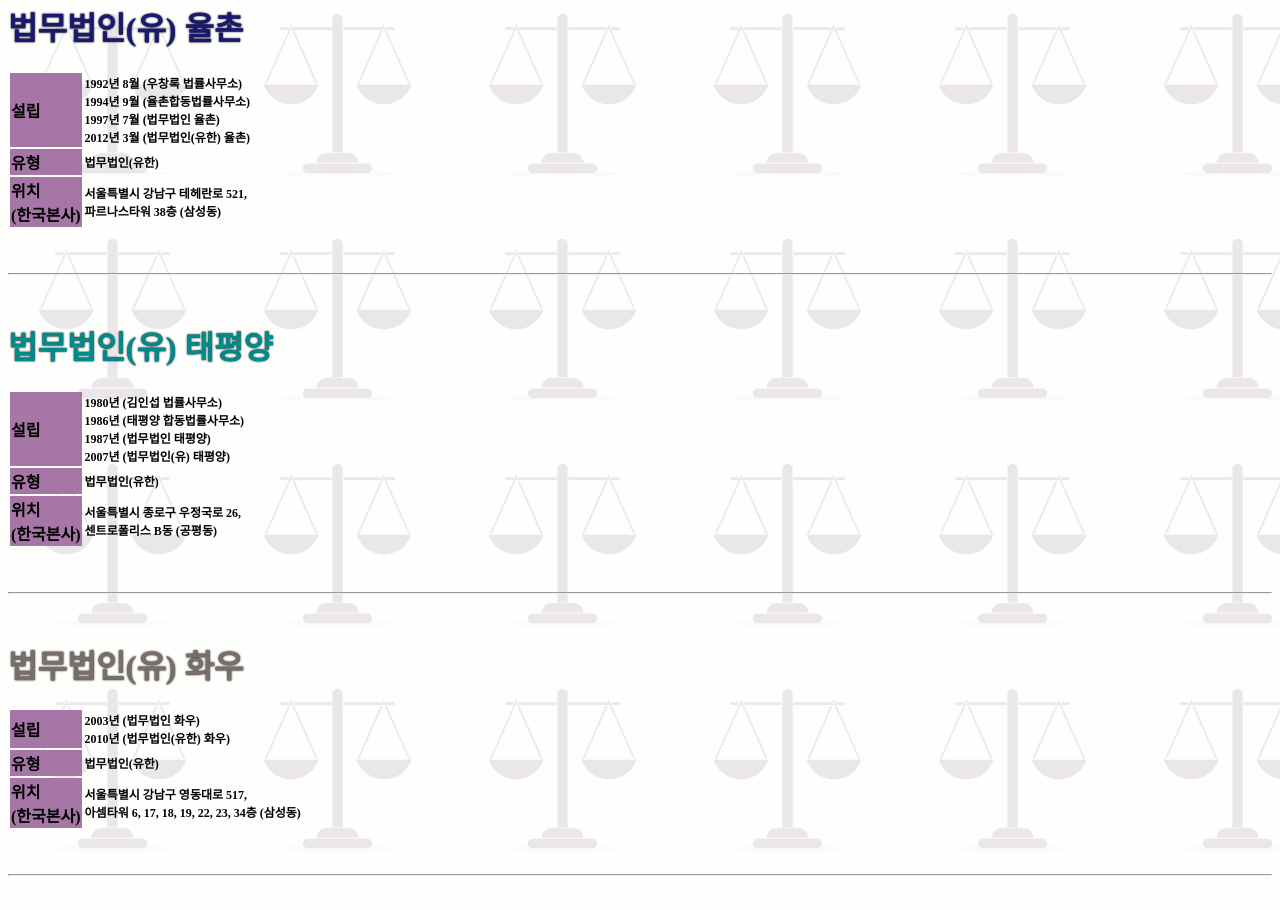
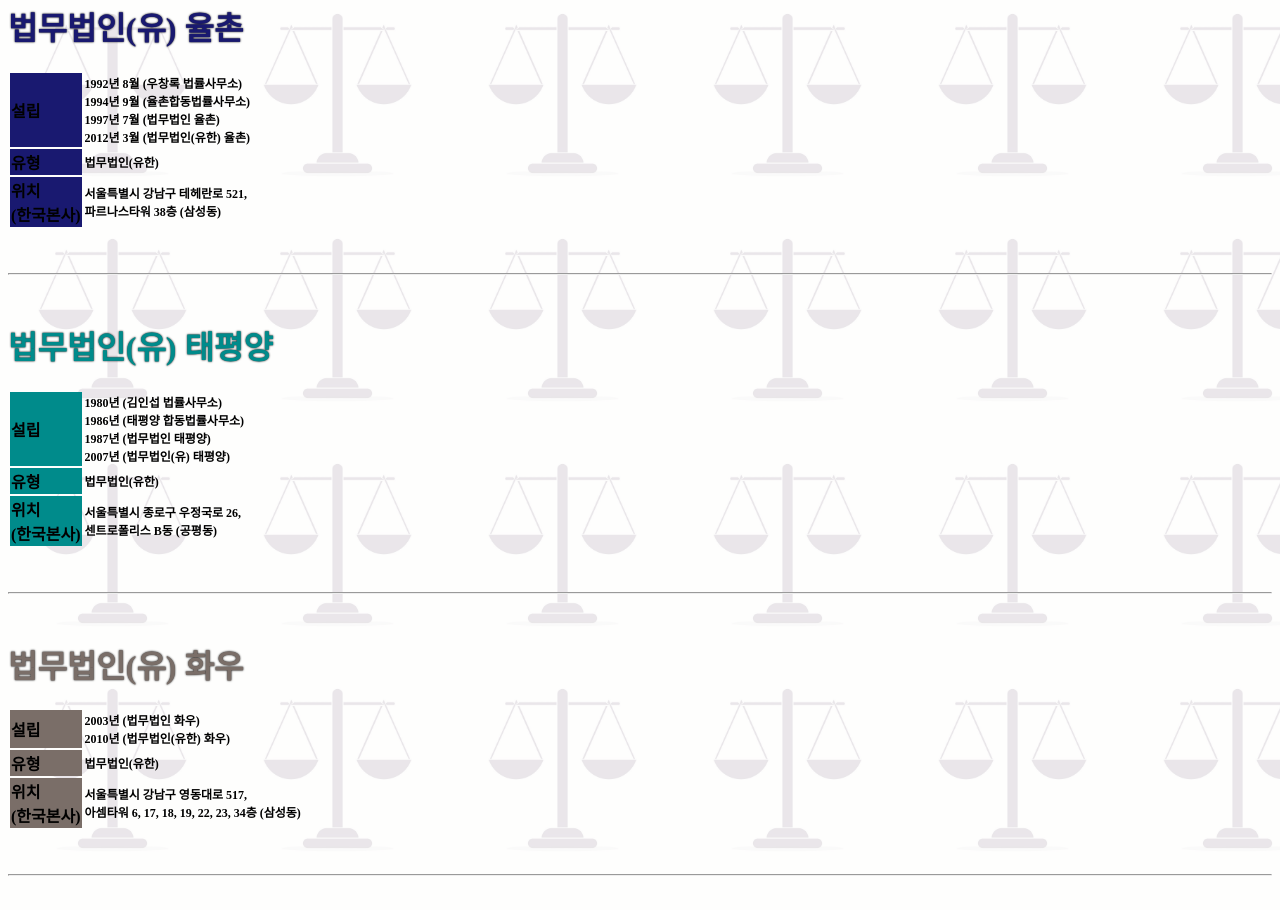
Before and after one commit to stockyswing3738/-Top-6-law-firms-in-Korea-BS, a plain HTML site: page index.html in a window 1280 px wide. Shown: the part 1369-2279 px from the top of the page. Drawn offline with Linux system fonts and the light colour scheme.

Commit message:
Update index.html

```diff
--- a/index.html
+++ b/index.html
@@ -93,18 +93,18 @@
 <h1 style="color:midnightblue; text-shadow: black 0px 0px 2px;">법무법인(유) 율촌</h1>
 <table style="text-align:left">
 	<tr>
-		<th style="background-color:#a677a6">설립</th>
+		<th style="background-color:midnightblue">설립</th>
 		<th style="font-size:75%">1992년 8월 (우창록 법률사무소)
 <br>1994년 9월 (율촌합동법률사무소)
 <br>1997년 7월 (법무법인 율촌)
 <br>2012년 3월 (법무법인(유한) 율촌)</th>
 	</tr>
 		<tr>
-		<th style="background-color:#a677a6">유형</th>
+		<th style="background-color:midnightblue">유형</th>
 		<th style="font-size:75%">법무법인(유한)</th>
 	</tr>
 	<tr>
-		<th style="background-color:#a677a6">위치<br>(한국본사)</th>
+		<th style="background-color:midnightblue">위치<br>(한국본사)</th>
 		<th style="font-size:75%">서울특별시 강남구 테헤란로 521,<br>
 		파르나스타워 38층 (삼성동)<br></th>
 	</tr>
@@ -115,18 +115,18 @@
 <h1 style="color:darkcyan; text-shadow: black 0px 0px 2px;">법무법인(유) 태평양</h1>
 <table style="text-align:left">
 	<tr>
-		<th style="background-color:#a677a6">설립</th>
+		<th style="background-color:darkcyan">설립</th>
 		<th style="font-size:75%">1980년 (김인섭 법률사무소)
 <br>1986년 (태평양 합동법률사무소)
 <br>1987년 (법무법인 태평양)
 <br>2007년 (법무법인(유) 태평양)
 	</tr>
 		<tr>
-		<th style="background-color:#a677a6">유형</th>
+		<th style="background-color:darkcyan">유형</th>
 		<th style="font-size:75%">법무법인(유한)</th>
 	</tr>
 	<tr>
-		<th style="background-color:#a677a6">위치<br>(한국본사)</th>
+		<th style="background-color:darkcyan">위치<br>(한국본사)</th>
 		<th style="font-size:75%">서울특별시 종로구 우정국로 26,<br>센트로폴리스 B동 (공평동)</th>
 	</tr>
 </table>
@@ -136,16 +136,16 @@
 <h1 style="color:#7a6e68; text-shadow: black 0px 0px 2px;">법무법인(유) 화우</h1>
 <table style="text-align:left">
 	<tr>
-		<th style="background-color:#a677a6">설립</th>
+		<th style="background-color:#7a6e68">설립</th>
 		<th style="font-size:75%">2003년 (법무법인 화우)
 <br>2010년 (법무법인(유한) 화우)</th>
 	</tr>
 		<tr>
-		<th style="background-color:#a677a6">유형</th>
+		<th style="background-color:#7a6e68">유형</th>
 		<th style="font-size:75%">법무법인(유한)</th>
 	</tr>
 	<tr>
-		<th style="background-color:#a677a6">위치<br>(한국본사)</th>
+		<th style="background-color:#7a6e68">위치<br>(한국본사)</th>
 		<th style="font-size:75%">서울특별시 강남구 영동대로 517,<br>아셈타워 6, 17, 18, 19, 22, 23, 34층 (삼성동)</th>
 	</tr>
 </table>
```
